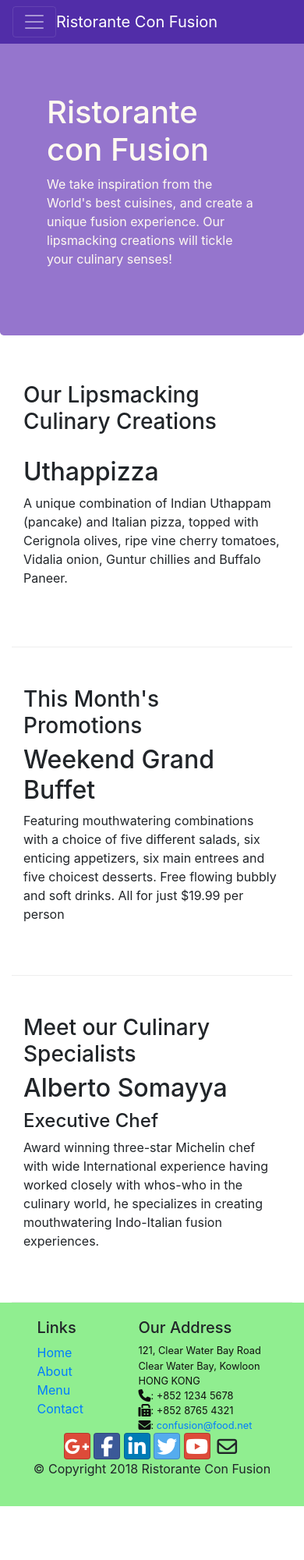
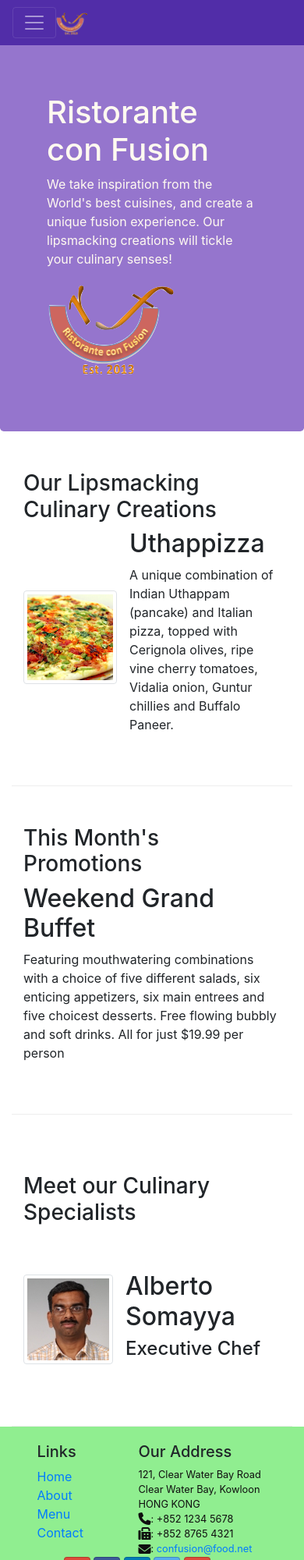
Before and after one commit to answer99/conFusion, a plain HTML site: page index.html in a window 390 px wide. Shown: the top 2000 px of the page at 78% size. Before the commit the page ends 1931 px from the top, so only its background shows below. Drawn offline with nearby package versions, Linux system fonts and the light colour scheme.

Commit message:
Images and Media

```diff
--- a/index.html
+++ b/index.html
@@ -21,7 +21,7 @@
             <button class="navbar-toggler" type="button" data-toggle="collapse" data-target="#Navbar">
                 <span class="navbar-toggler-icon"></span>
             </button>
-            <a class="navbar-brand mr-auto" href="#">Ristorante Con Fusion</a>
+            <a class="navbar-brand mr-auto" href="#"><img src="img/logo.png" height="30" width="41"></a>
                 <div class="collapse navbar-collapse" id="Navbar">
                     <ul class="navbar-nav mr-auto">
                         <li class="nav-item active"><a class="nav-link active" href="#"><span class="fa fa-home fa-lg"></span> Home</a></li>
@@ -39,7 +39,8 @@
                     <h1>Ristorante con Fusion</h1>
                     <p>We take inspiration from the World's best cuisines, and create a unique fusion experience. Our lipsmacking creations will tickle your culinary senses!</p>
                 </div>
-                <div class="col-12 col-sm">
+                <div class="col-12 col-sm align-self-center">
+                    <img src="img/logo.png" class="img-fluid">
                 </div>
             </div>
         </div>
@@ -51,9 +52,15 @@
                 <h3>Our Lipsmacking Culinary Creations</h3>
             </div>
             <div class="col col-sm order-sm-first col-md">
-                <h2>Uthappizza</h2>
-                <p>A unique combination of Indian Uthappam (pancake) and Italian pizza, topped with Cerignola olives, ripe vine cherry tomatoes, Vidalia onion, Guntur chillies and Buffalo Paneer.</p>
-            </div>
+                <div class="media">
+                    <img class="d-flex mr-3 img-thumbnail align-self-center"
+                            src="img/uthappizza.png" alt="Uthappizza">
+                    <div class="media-body">
+                        <h2 class="mt-0">Uthappizza</h2>
+                        <p>A unique combination of Indian Uthappam (pancake) and Italian pizza, topped with Cerignola olives, ripe vine cherry tomatoes, Vidalia onion, Guntur chillies and Buffalo Paneer.</p>
+                    </div>
+                </div>
+           </div>
         </div>
 
 
@@ -72,9 +79,15 @@
                 <h3>Meet our Culinary Specialists</h3>
             </div>
             <div class="col col-sm order-sm-first col-md">
-                <h2>Alberto Somayya</h2>
-                <h4>Executive Chef</h4>
-                <p>Award winning three-star Michelin chef with wide International experience having worked closely with whos-who in the culinary world, he specializes in creating mouthwatering Indo-Italian fusion experiences. </p>
+                <div class="media">
+                    <img class="d-flex mr-3 img-thumbnail align-self-center"
+                            src="img/alberto.png" alt="Alberto Sommyya">
+                    <div class="media-body">
+                            <h2 class="mt-0">Alberto Somayya</h2>
+                            <h4>Executive Chef</h4>
+                            <p class="d-none d-sm-block">Award winning three-star Michelin chef with wide International experience having worked closely with whos-who in the culinary world, he specializes in creating mouthwatering Indo-Italian fusion experiences. </p>
+                    </div>
+                </div>
             </div>
         </div>
     </div>
```
Also changed, not shown: aboutus.html (+3 -2 lines), contactus.html (+7 -6 lines), img/alberto.png (added), img/buffet.png (added), img/logo.png (added), img/uthappizza.png (added).
